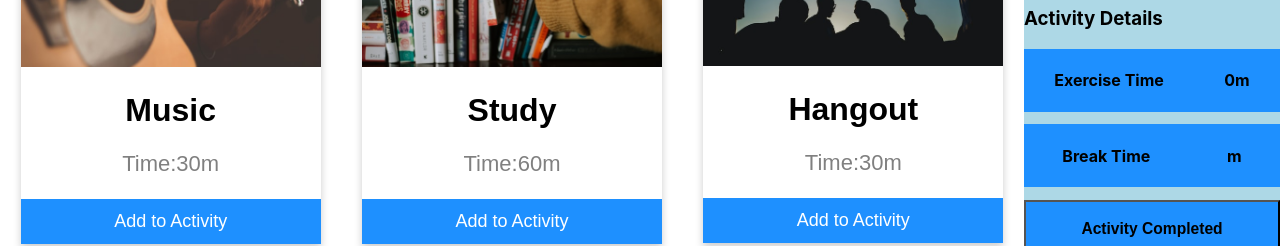
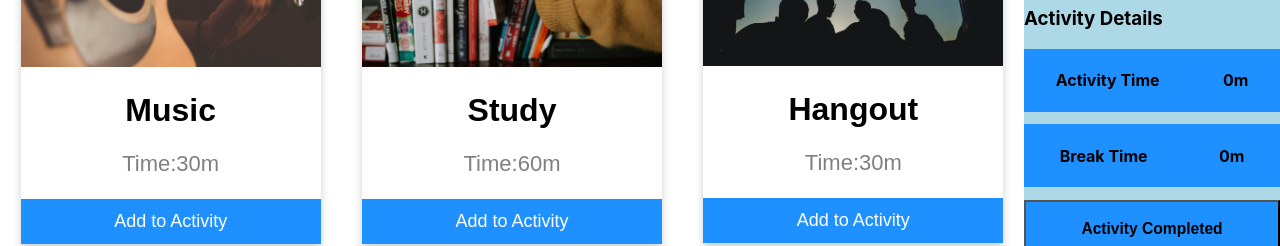
Before and after one commit to RobinTheRedLight/daily-activities, a React (Create React App) app in the folder daily-activities/: page / in a window 1280 px wide. Shown: the part 256-502 px from the top of the page. Built offline with nearby package versions, Linux system fonts and the light colour scheme.

Commit message:
Toast Added

```diff
--- a/daily-activities/package.json
+++ b/daily-activities/package.json
@@ -9,6 +9,7 @@
     "react": "^18.2.0",
     "react-dom": "^18.2.0",
     "react-scripts": "5.0.1",
+    "react-toastify": "^9.0.8",
     "web-vitals": "^2.1.4"
   },
   "scripts": {
--- a/daily-activities/src/ActivityCalculation/ActivityCalculation.js
+++ b/daily-activities/src/ActivityCalculation/ActivityCalculation.js
@@ -1,12 +1,20 @@
-import React, { useState } from 'react';
-import './ActivityCalculation.css'
+import './ActivityCalculation.css';
+import { ToastContainer, toast } from 'react-toastify';
+import 'react-toastify/dist/ReactToastify.css';
+
 const ActivityCalculation = ({ calVal, BreakTime, brkVal }) => {
     const newVal = localStorage.getItem('Number');
-    brkVal = newVal;
+    if (newVal) {
+        brkVal = newVal;
+    }
+    else {
+        brkVal = 0;
+    }
     let timeCal = 0;
     for (const timeVal of calVal) {
         timeCal = timeVal.item.time + timeCal;
     }
+    const notify = () => toast("Wow so easy!");
     return (
         <div className='Calculation-body'>
             <h2>Name : <span>Robin Mitra</span></h2>
@@ -34,7 +42,7 @@ const ActivityCalculation = ({ calVal, BreakTime, brkVal }) => {
             <h3>Activity Details</h3>
             <div className="Ex-time">
                 <div className="Nam">
-                    <h4>Exercise Time</h4>
+                    <h4>Activity Time</h4>
                 </div>
                 <div className="tim">
                     <h4>{timeCal}m</h4>
@@ -49,10 +57,10 @@ const ActivityCalculation = ({ calVal, BreakTime, brkVal }) => {
                 </div>
             </div>
 
-            <button className='btn-act'>
+            <button onClick={notify} className='btn-act'>
                 <h3>Activity Completed</h3>
             </button>
-
+            <ToastContainer />
         </div>
     );
 };
```
Also changed, not shown: 2 other files (tests, documents, lock files or other folders).
